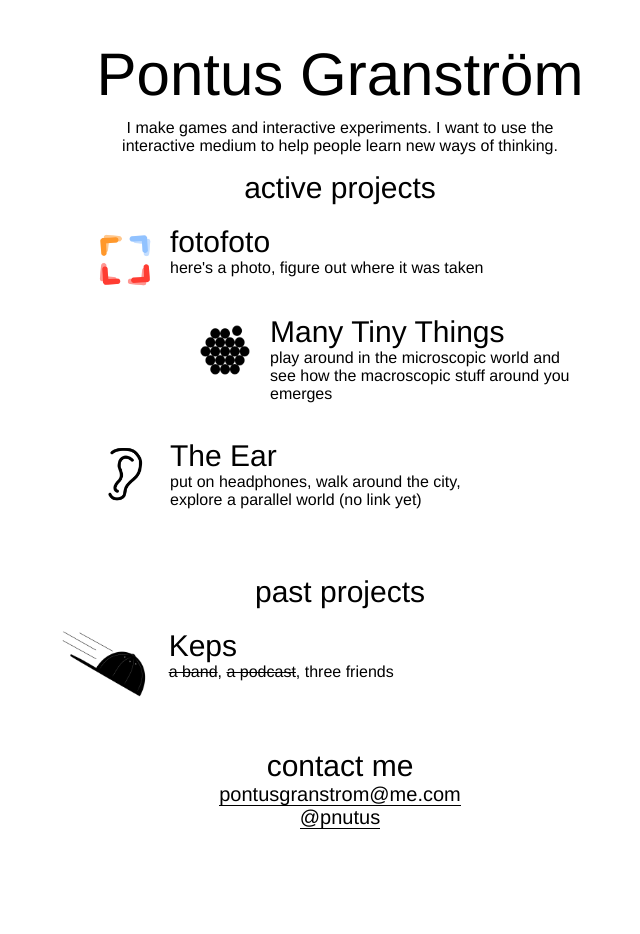
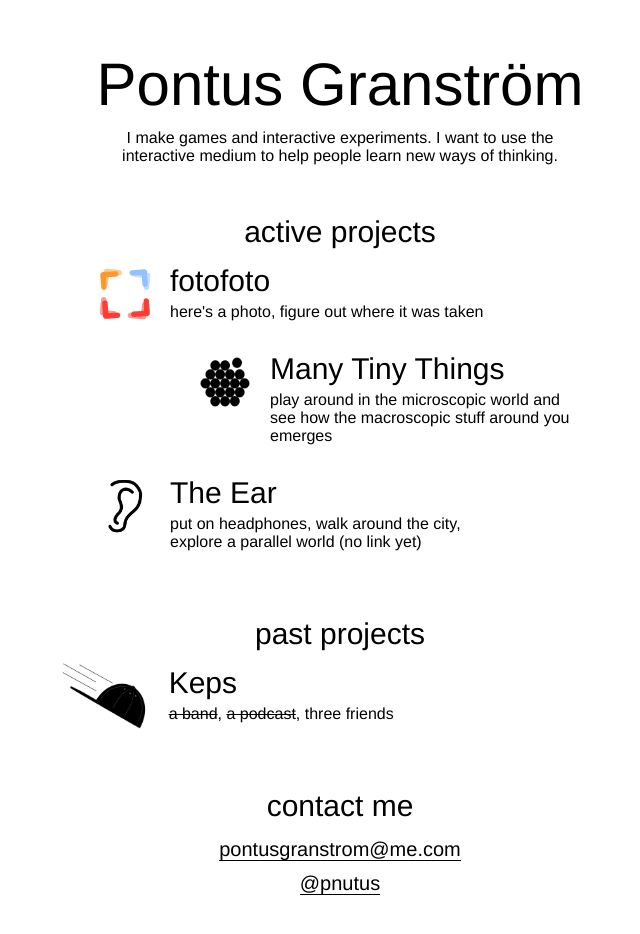
Before and after one commit to pnutus/pnutus.github.io, a plain HTML site: page index.html in a window 1280 px wide. Shown: the whole page, without its empty margins (300-940 px from the left). Drawn offline with Linux system fonts and the light colour scheme.

Commit message:
more spacing, linked header

```diff
--- a/index.html
+++ b/index.html
@@ -20,13 +20,19 @@
 
 		#header {
 			text-align: center;
+			margin: 50px 0;
+		}
+
+		#header a {
+			text-decoration: none;
+			color: black;
 		}
 
 		h1 {
 			font-family: "Helvetica Neue", sans-serif;
 			font-size: 60px;
 			font-weight: 100;
-			margin-bottom: 10px;
+			margin: 10px 0;
 			text-align: center;
 		}
 
@@ -34,7 +40,7 @@
 			font-family: "Helvetica Neue", sans-serif;
 			font-size: 30px;
 			font-weight: 500;
-			margin: 0;
+			margin: 10px 0;
 			text-align: center;
 		}
 
@@ -46,7 +52,7 @@
 			font-family: "Helvetica Neue", sans-serif;
 			font-size: 30px;
 			font-weight: 200;
-			margin: 0;
+			margin: 5px 0;
 			text-align: left;
 		}
 
@@ -56,7 +62,7 @@
 			text-decoration: none;
 			color: black;
 			transition: 0.2s;
-			margin: 20px 0;
+			margin: 10px 0;
 		}
 
 		.projects > a:hover {
@@ -75,6 +81,7 @@
 		#footer {
 			text-align: center;
 			margin-bottom: 100px;
+			line-height: 2em;
 		}
 
 		#footer a {
@@ -88,7 +95,9 @@
 <body>
 	<div id="wrapper">
 		<div id="header">
-			<h1>Pontus Granström</h1>
+			<a href="?">
+				<h1>Pontus Granström</h1>
+			</a>
 			<p>
 				I make games and interactive experiments. I want to use the interactive medium to help people learn new ways of thinking.
 			</p>
```
